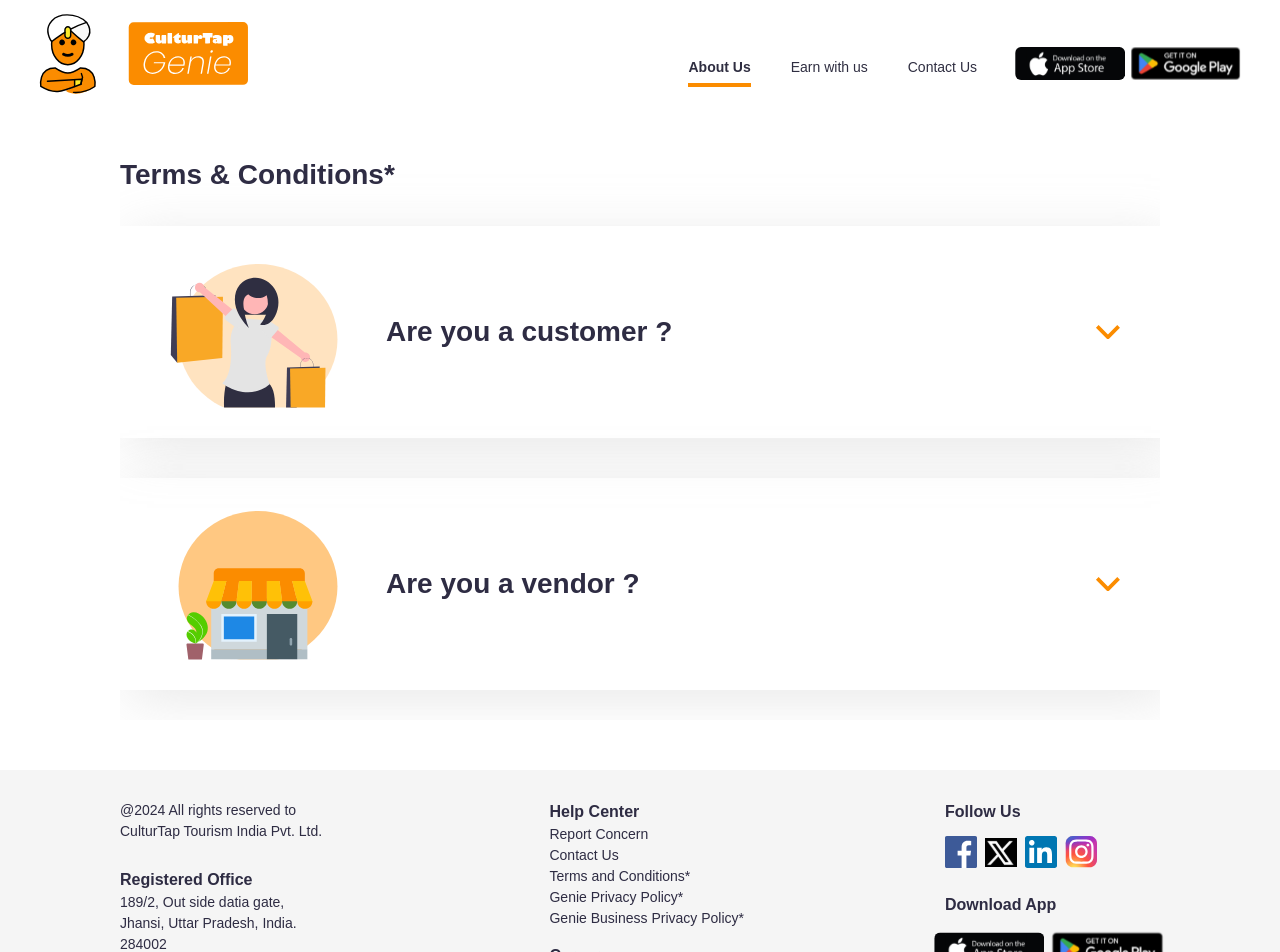
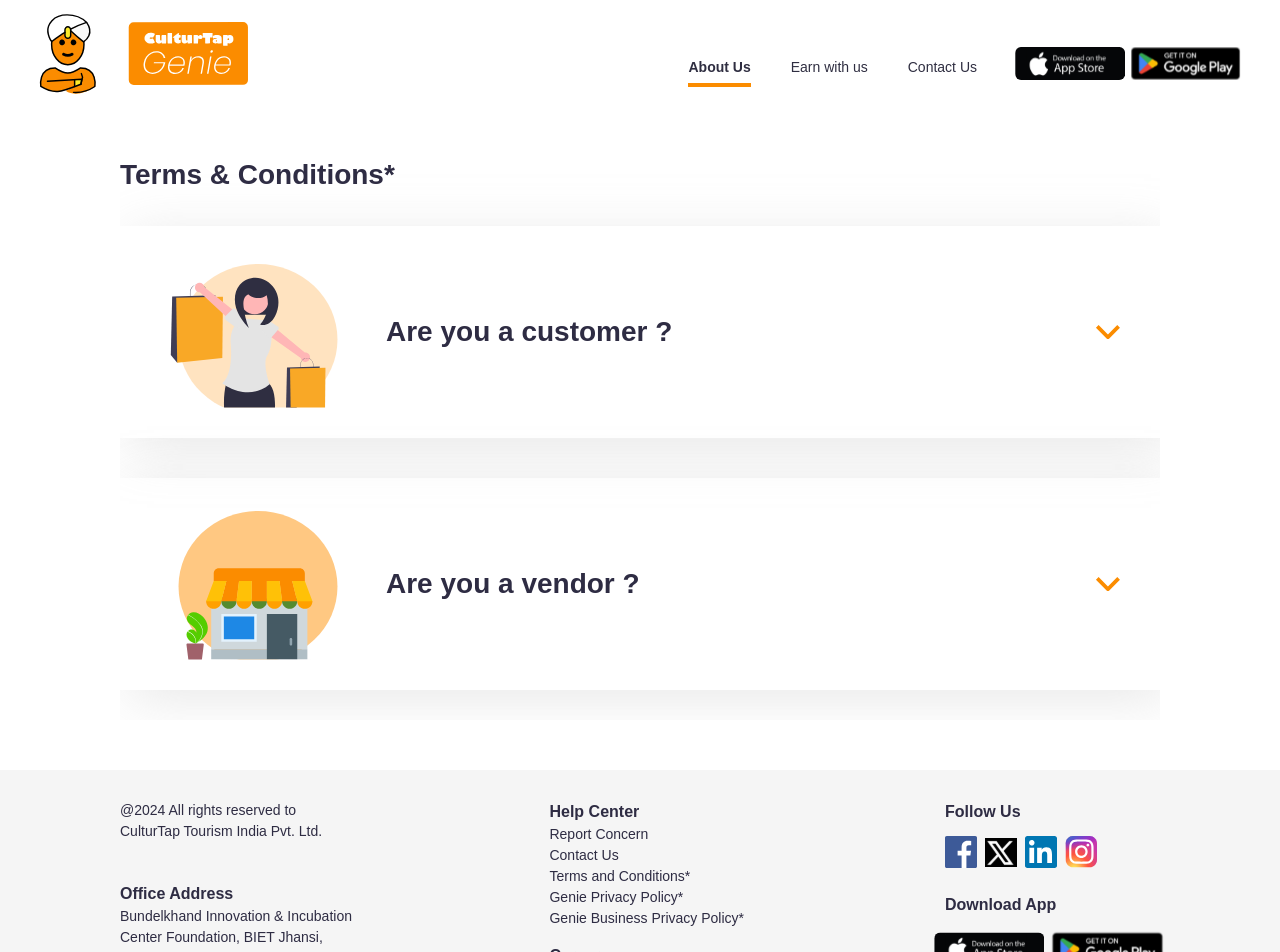
Before and after one commit to kumar-vivek-18/Genie-Web, a React (Create React App) app in the folder frontend/: page /genie/termsandconditions in a window 1280 px wide. Shown: the top 952 px of the page. Built offline with nearby package versions, Linux system fonts and the light colour scheme.

Commit message:
updated office address

```diff
--- a/frontend/src/components/footer/Footer.js
+++ b/frontend/src/components/footer/Footer.js
@@ -17,12 +17,13 @@ const Footer = () => {
         <div className="">
           <p className="text-[12px]  md:text-[14px]  poppins-regular text-[#2E2C43]">@2024 All rights reserved to </p>
           <p className="text-[12px]  md:text-[14px] poppins-regular text-[#2E2C43]"> CulturTap Tourism India Pvt. Ltd.</p>
-          <div className="flex mt-[26px] poppins-black text-[#2e2c43] text-[12px]  md:text-[14px] xl:text-[16px]">
-            Registered Office
+          <div className="flex mt-[40px] poppins-black text-[#2e2c43] text-[12px]  md:text-[14px] xl:text-[16px]">
+            Office Address
           </div>
-          <p className="text-[12px]  md:text-[14px]  poppins-regular text-[#2E2C43]">189/2, Out side datia gate,</p>
+          <p className="text-[12px]  md:text-[14px]  poppins-regular text-[#2E2C43]">Bundelkhand Innovation & Incubation </p>
+          <p className="text-[12px]  md:text-[14px]  poppins-regular text-[#2E2C43]">Center Foundation, BIET Jhansi,</p>
           <p className="text-[12px]  md:text-[14px]  poppins-regular text-[#2E2C43]">Jhansi, Uttar Pradesh, India.</p>
-          <p className="text-[12px]  md:text-[14px]  poppins-regular text-[#2E2C43]">284002</p>
+          <p className="text-[12px]  md:text-[14px]  poppins-regular text-[#2E2C43]">284128</p>
           <div className="max-sm:flex flex-col hidden my-2">
             <p className="flex text-[#2e2c43]  text-[12px]  md:text-[14px] xl:text-[16px] poppins-black">Help Center</p>
             <p className="flex flex-col ">
```
